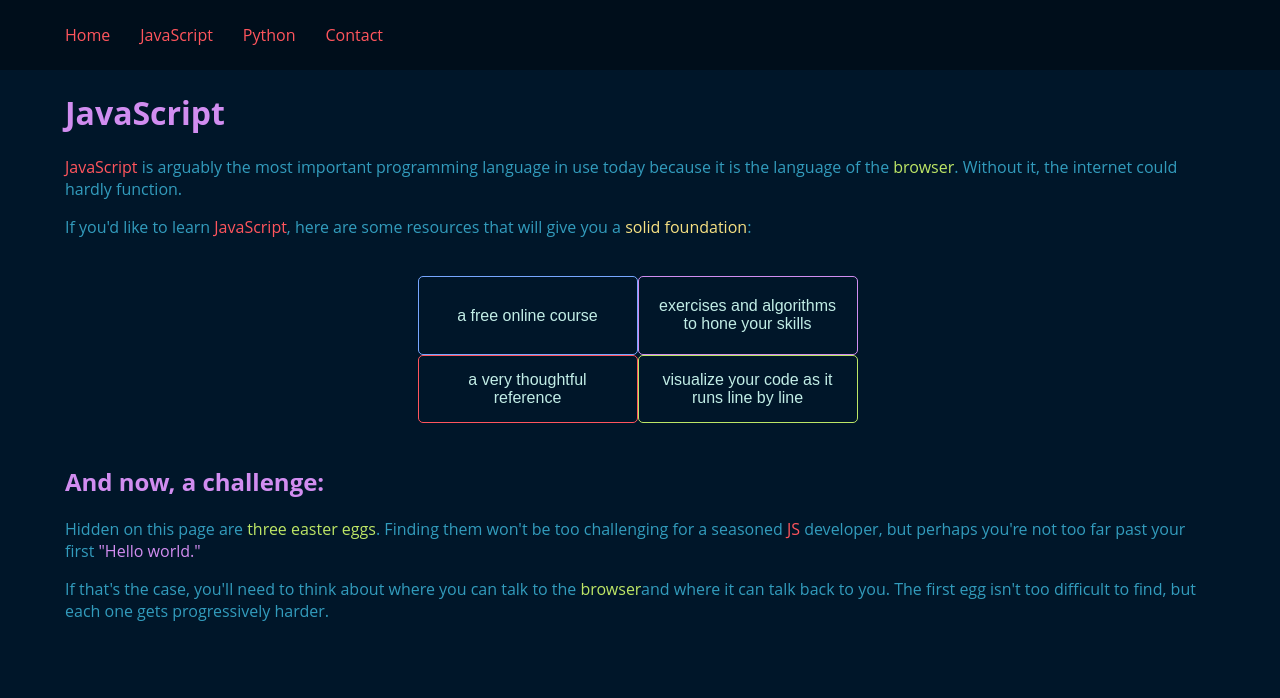
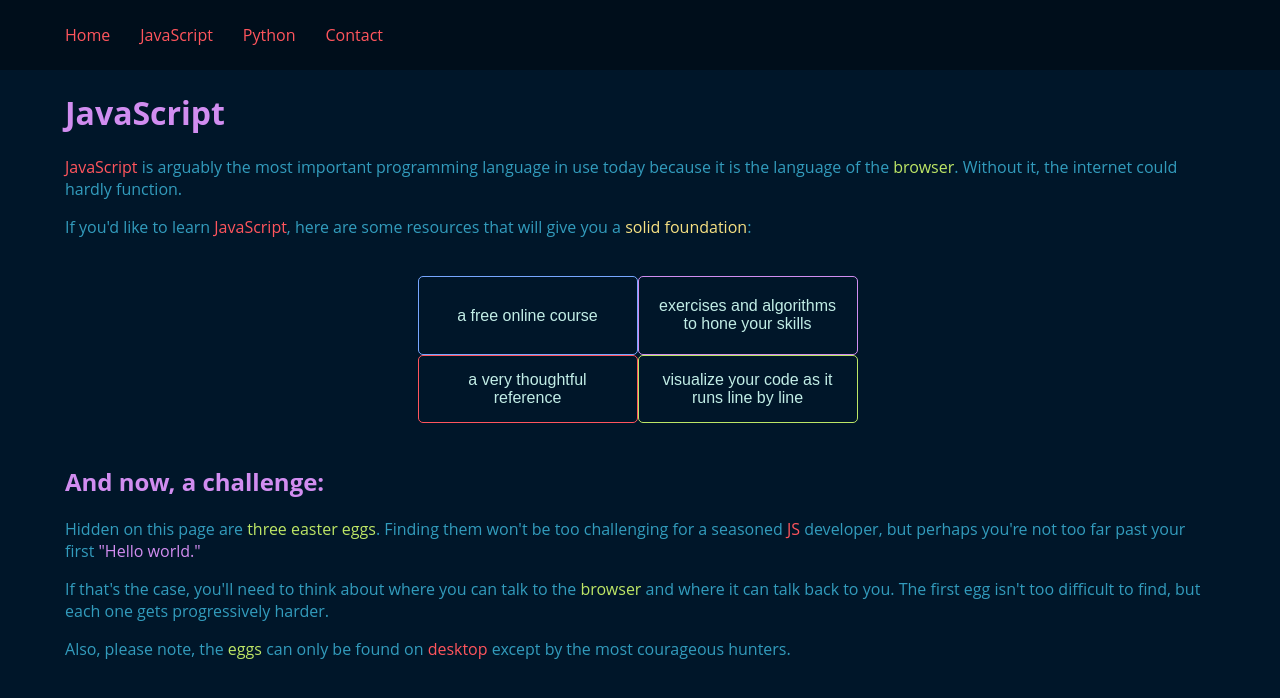
Before and after one commit to C-STYR/homesite, a Next.js app: page /javascript in a window 1280 px wide. Shown: the top 698 px of the page. Built offline with nearby package versions, Linux system fonts and the light colour scheme.

Commit message:
fixed typo on js

```diff
--- a/pages/javascript.tsx
+++ b/pages/javascript.tsx
@@ -54,8 +54,12 @@ const EasterEgg2 = ({message1, message2}) => {
       far past your first <span style={{color: "#D18DF0"}}>"Hello world."</span>
     </p>
     <p>
-      If that's the case, you'll need to think about where you can talk to the <span style={{color: "#BDE666"}}>browser</span>
+      If that's the case, you'll need to think about where you can talk to the <span style={{color: "#BDE666"}}>browser </span>
       and where it can talk back to you.  The first egg isn't too difficult to find, but each one gets progressively harder.
+    </p>
+    <p>
+      Also, please note, the <span style={{color: "#BDE666"}}>eggs </span> can only be found on
+      <span style={{color: "#FF555D"}}> desktop</span> except by the most courageous hunters.
     </p>
   </div>
   )
```
